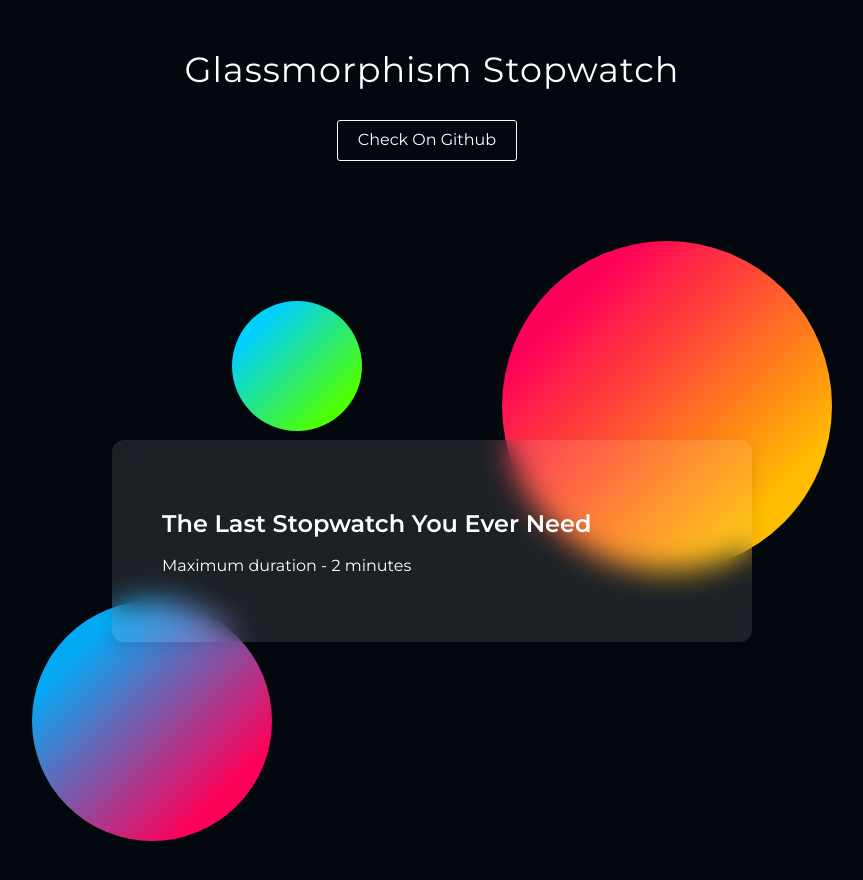
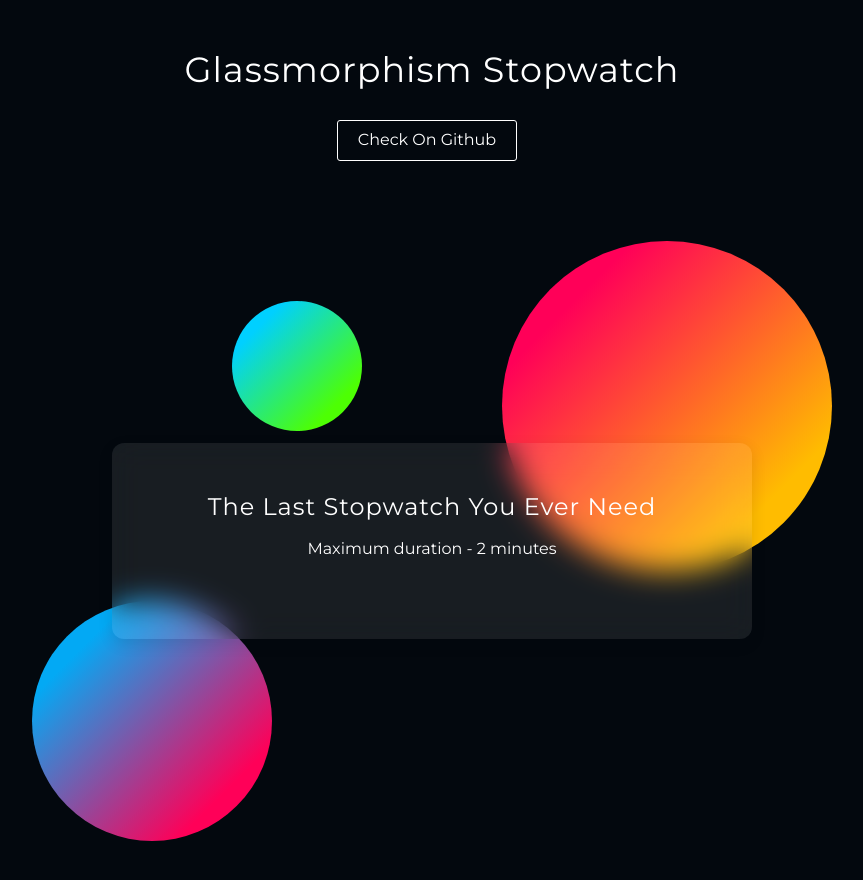
Before and after one commit to nat-davydova/glassmorphism-stopwatch, a React (Vite) app: page / in a window 1280 px wide. Shown: the top 880 px of the page, without its empty margins (208-1071 px from the left). Built offline with nearby package versions, Linux system fonts and the light colour scheme.

Commit message:
feat: add title styles

```diff
--- /dev/null
+++ b/src/components/Stopwatch/StopWatchHeader/StopWatchHeader.module.css
@@ -0,0 +1,14 @@
+.stopWatchHeader {
+    margin-bottom: 30px;
+    text-align: center;
+}
+
+.title {
+    margin-top: 0;
+    font-weight: var(--font-weight--default);
+    letter-spacing: 1px;
+}
+
+.description {
+    margin: 0;
+}
--- a/src/components/Stopwatch/StopWatchHeader/StopWatchHeader.tsx
+++ b/src/components/Stopwatch/StopWatchHeader/StopWatchHeader.tsx
@@ -1,8 +1,10 @@
+import styles from "./StopWatchHeader.module.css";
+
 export function StopWatchHeader() {
   return (
-    <div className="stopWatchHeader">
-      <h2 className="title">The Last Stopwatch You Ever Need</h2>
-      <p className="description">Maximum duration - 2 minutes</p>
+    <div className={styles.stopWatchHeader}>
+      <h2 className={styles.title}>The Last Stopwatch You Ever Need</h2>
+      <p className={styles.description}>Maximum duration - 2 minutes</p>
     </div>
   );
 }
--- a/src/components/Stopwatch/StopwatchContainer/StopwatchContainer.module.css
+++ b/src/components/Stopwatch/StopwatchContainer/StopwatchContainer.module.css
@@ -13,7 +13,7 @@
 .stopWatchBody {
     width: 80%;
     padding: 50px;
-    background: rgba(255, 255, 255, 0.1);
+    background: rgba(255, 255, 255, 0.085);
     backdrop-filter: blur(15px);
     box-shadow: 0 5px 15px rgba(0, 0, 0, 0.1);
     border-radius: 12px;
```
